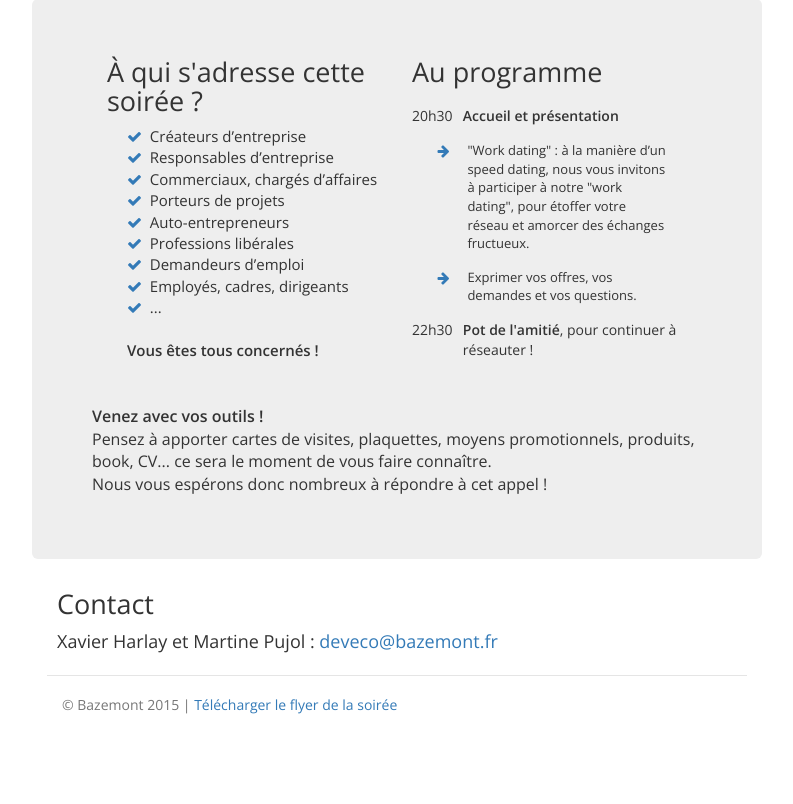
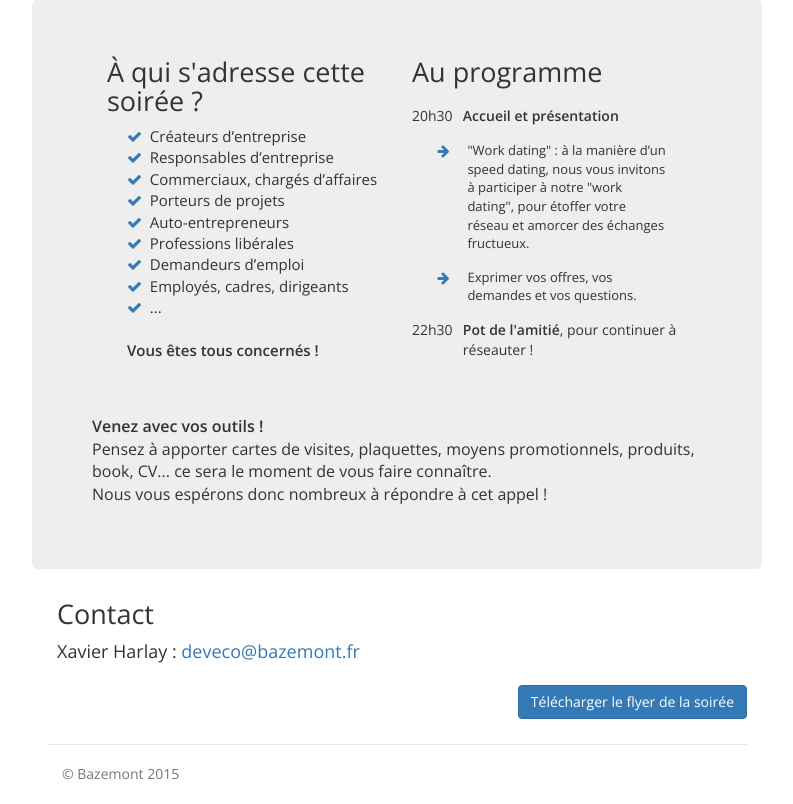
Before and after one commit to thomaslhostis/cde, a plain HTML site: page index.html in a window 1280 px wide. Shown: the part 587-1391 px from the top of the page, without its empty margins (243-1036 px from the left). Before the commit the page ends 1322 px from the top, so only its background shows below. Drawn offline with nearby package versions, Linux system fonts and the light colour scheme.

Commit message:
Lien de téléchargement plus voyant

```diff
--- a/css/style.css
+++ b/css/style.css
@@ -99,7 +99,7 @@ div.info li {
 }
 
 div.info .programme {
-	margin-bottom: 30px;
+	margin-bottom: 40px;
 }
 
 div.info .row {
@@ -139,3 +139,7 @@ div.contact p {
 	font-size: 18px;
 	font-weight: 300;
 }
+
+div.flyer {
+	margin-bottom: 25px;
+}
--- a/index.html
+++ b/index.html
@@ -99,11 +99,15 @@
 
 	<div class="contact">
 		<h4>Contact</h4>
-		<p>Xavier Harlay et Martine Pujol : <a href="mailto:deveco@bazemont.fr" title="Envoyer un courriel à l'adresse : deveco@bazemont.fr">deveco@bazemont.fr</a></p>
+		<p>Xavier Harlay : <a href="mailto:deveco@bazemont.fr" title="Envoyer un courriel à l'adresse : deveco@bazemont.fr">deveco@bazemont.fr</a></p>
+	</div>
+
+	<div class="flyer text-right">
+		<a class="btn btn-primary" href="BAZEMONT-DEVECO-Construire-et-developper-son-reseau.pdf" target="_blank">Télécharger le flyer de la soirée</a>
 	</div>
 
 	<footer class="footer">
-		<div class="col-sm-7">&copy; Bazemont 2015 | <a href="BAZEMONT-DEVECO-Construire-et-developper-son-reseau.pdf" target="_blank">Télécharger le flyer de la soirée</a></div>
+		<div class="col-sm-7">&copy; Bazemont 2015</div>
 		<!--<div class="col-sm-5 text-right">Page réalisée par <a href="http://www.tlhinternet.com/" target="_blank">Thomas L'Hostis</a></div>-->
 	</footer>
 
```
